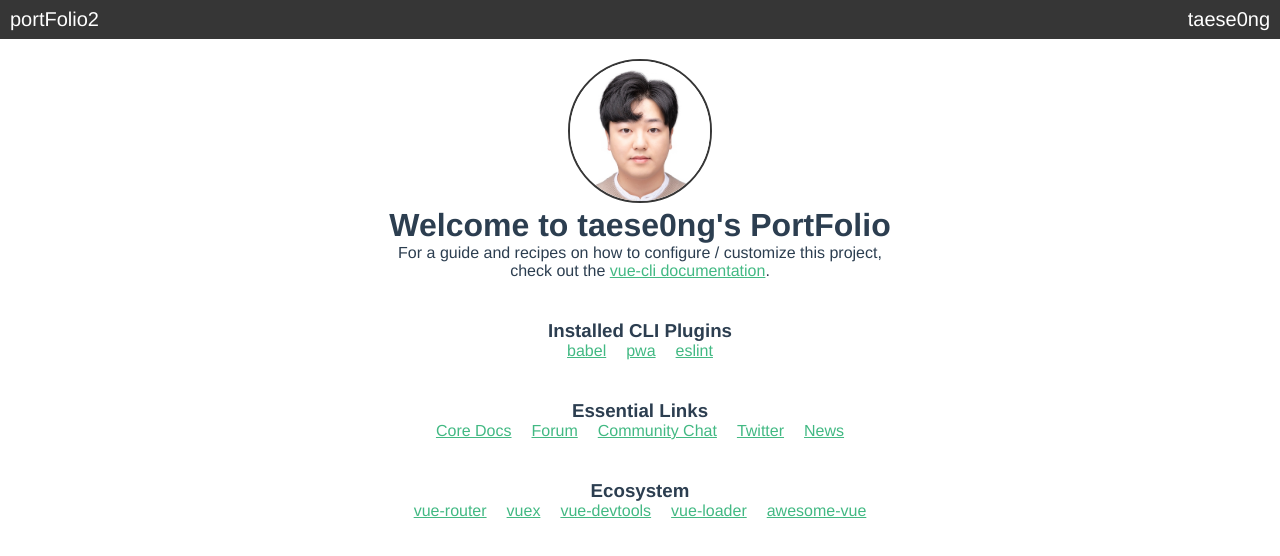
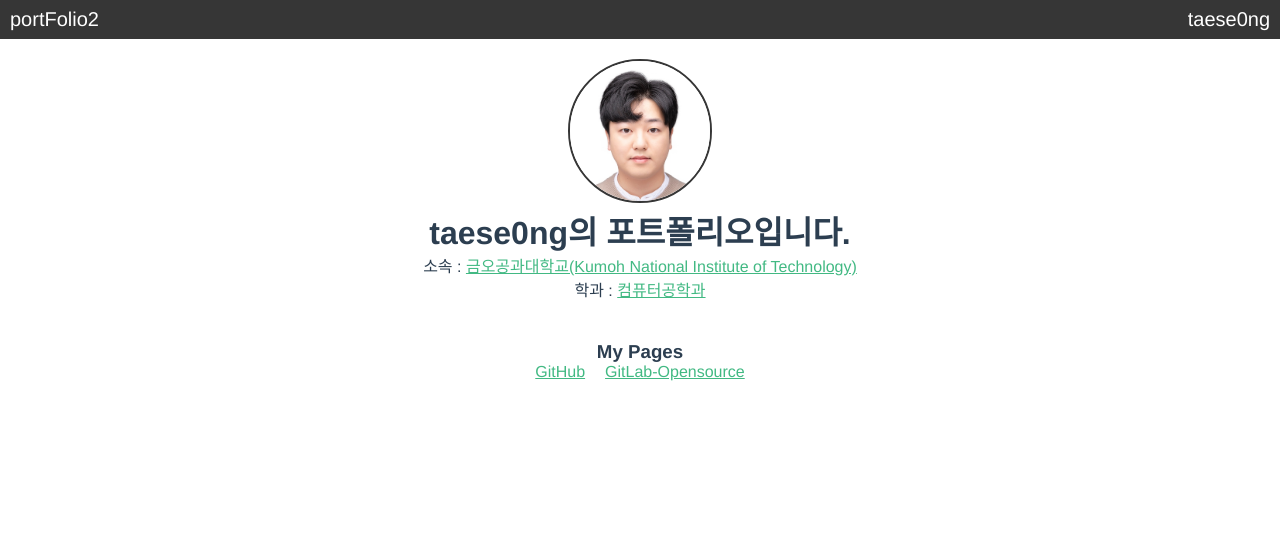
Before and after one commit to taese0ng/portfolio_vue, a Vue app: page / in a window 1280 px wide. Shown: the top 556 px of the page. Built offline with nearby package versions, Linux system fonts and the light colour scheme.

Commit message:
소속, 페이지 링크 추가

```diff
--- a/src/components/Head.vue
+++ b/src/components/Head.vue
@@ -20,7 +20,7 @@
 }
 #profile{
     margin-right: 10px;
-    cursor: pointer;
+    /* cursor: pointer; */
     color: rgb(255,255,255);
     font-weight: 500;
     font-size: 20px;
--- /dev/null
+++ b/src/components/HelloPortfolio.vue
@@ -0,0 +1,44 @@
+<template>
+  <div class="hello">
+    <h1>{{ msg }}</h1>
+    <p>
+      소속 :
+      <a href="http://kumoh.ac.kr/ko/index.do" target="_blank" rel="noopener">금오공과대학교(Kumoh National Institute of Technology)</a>
+      <br/>
+      학과 :
+      <a href="http://ce.kumoh.ac.kr/ce/index.do" target="_blank" rel="noopener">컴퓨터공학과</a>
+    </p>
+    <h3>My Pages</h3>
+    <ul>
+      <li><a href="https://github.com/taese0ng?tab=repositories" target="_blank" rel="noopener">GitHub</a></li>
+      <li><a href="http://git.kumoh.ac.kr/taese0ng/osp19-siserie.git" target="_blank" rel="noopener">GitLab-Opensource</a></li>
+    </ul>
+  </div>
+</template>
+
+<script>
+export default {
+  name: 'HelloWorld',
+  props: {
+    msg: String
+  }
+}
+</script>
+
+<!-- Add "scoped" attribute to limit CSS to this component only -->
+<style scoped>
+h3 {
+  margin: 40px 0 0;
+}
+ul {
+  list-style-type: none;
+  padding: 0;
+}
+li {
+  display: inline-block;
+  margin: 0 10px;
+}
+a {
+  color: #42b983;
+}
+</style>
--- a/src/components/HelloWorld.vue
+++ /dev/null
@@ -1,59 +0,0 @@
-<template>
-  <div class="hello">
-    <h1>{{ msg }}</h1>
-    <p>
-      For a guide and recipes on how to configure / customize this project,<br>
-      check out the
-      <a href="https://cli.vuejs.org" target="_blank" rel="noopener">vue-cli documentation</a>.
-    </p>
-    <h3>Installed CLI Plugins</h3>
-    <ul>
-      <li><a href="https://github.com/vuejs/vue-cli/tree/dev/packages/%40vue/cli-plugin-babel" target="_blank" rel="noopener">babel</a></li>
-      <li><a href="https://github.com/vuejs/vue-cli/tree/dev/packages/%40vue/cli-plugin-pwa" target="_blank" rel="noopener">pwa</a></li>
-      <li><a href="https://github.com/vuejs/vue-cli/tree/dev/packages/%40vue/cli-plugin-eslint" target="_blank" rel="noopener">eslint</a></li>
-    </ul>
-    <h3>Essential Links</h3>
-    <ul>
-      <li><a href="https://vuejs.org" target="_blank" rel="noopener">Core Docs</a></li>
-      <li><a href="https://forum.vuejs.org" target="_blank" rel="noopener">Forum</a></li>
-      <li><a href="https://chat.vuejs.org" target="_blank" rel="noopener">Community Chat</a></li>
-      <li><a href="https://twitter.com/vuejs" target="_blank" rel="noopener">Twitter</a></li>
-      <li><a href="https://news.vuejs.org" target="_blank" rel="noopener">News</a></li>
-    </ul>
-    <h3>Ecosystem</h3>
-    <ul>
-      <li><a href="https://router.vuejs.org" target="_blank" rel="noopener">vue-router</a></li>
-      <li><a href="https://vuex.vuejs.org" target="_blank" rel="noopener">vuex</a></li>
-      <li><a href="https://github.com/vuejs/vue-devtools#vue-devtools" target="_blank" rel="noopener">vue-devtools</a></li>
-      <li><a href="https://vue-loader.vuejs.org" target="_blank" rel="noopener">vue-loader</a></li>
-      <li><a href="https://github.com/vuejs/awesome-vue" target="_blank" rel="noopener">awesome-vue</a></li>
-    </ul>
-  </div>
-</template>
-
-<script>
-export default {
-  name: 'HelloWorld',
-  props: {
-    msg: String
-  }
-}
-</script>
-
-<!-- Add "scoped" attribute to limit CSS to this component only -->
-<style scoped>
-h3 {
-  margin: 40px 0 0;
-}
-ul {
-  list-style-type: none;
-  padding: 0;
-}
-li {
-  display: inline-block;
-  margin: 0 10px;
-}
-a {
-  color: #42b983;
-}
-</style>
--- a/src/views/Home.vue
+++ b/src/views/Home.vue
@@ -1,18 +1,18 @@
 <template>
   <div class="home">
     <Profile/>
-    <HelloWorld msg="Welcome to taese0ng's PortFolio"/>
+    <HelloPortfolio msg="taese0ng의 포트폴리오입니다."/>
   </div>
 </template>
 
 <script>
 import Profile from '@/components/ProfileCard.vue'
-import HelloWorld from '@/components/HelloWorld.vue'
+import HelloPortfolio from '@/components/HelloPortfolio.vue'
 
 export default {
   name: 'home',
   components: {
-    HelloWorld,
+    HelloPortfolio,
     Profile,
   }
 }
```
Also changed, not shown: 9 other files (tests, documents, lock files or other folders).
